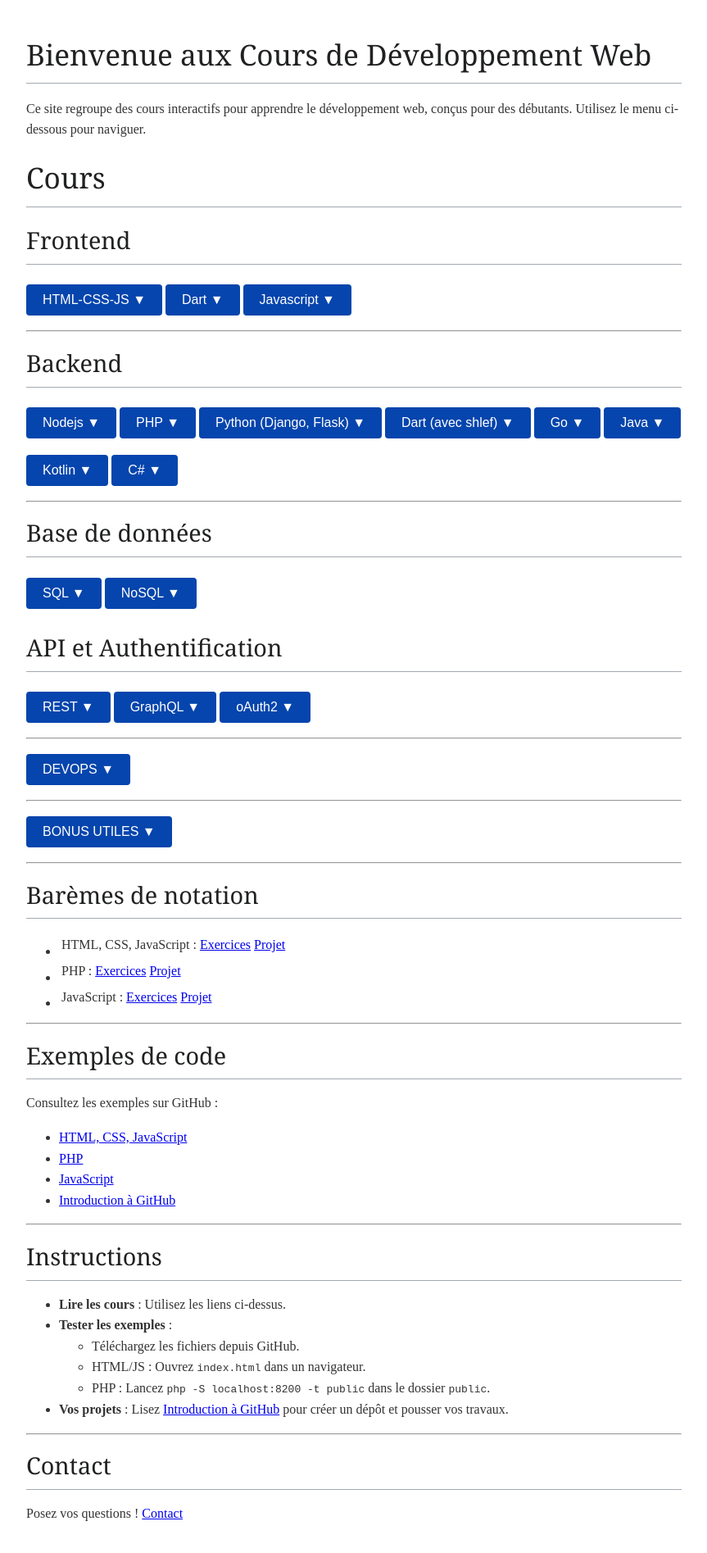
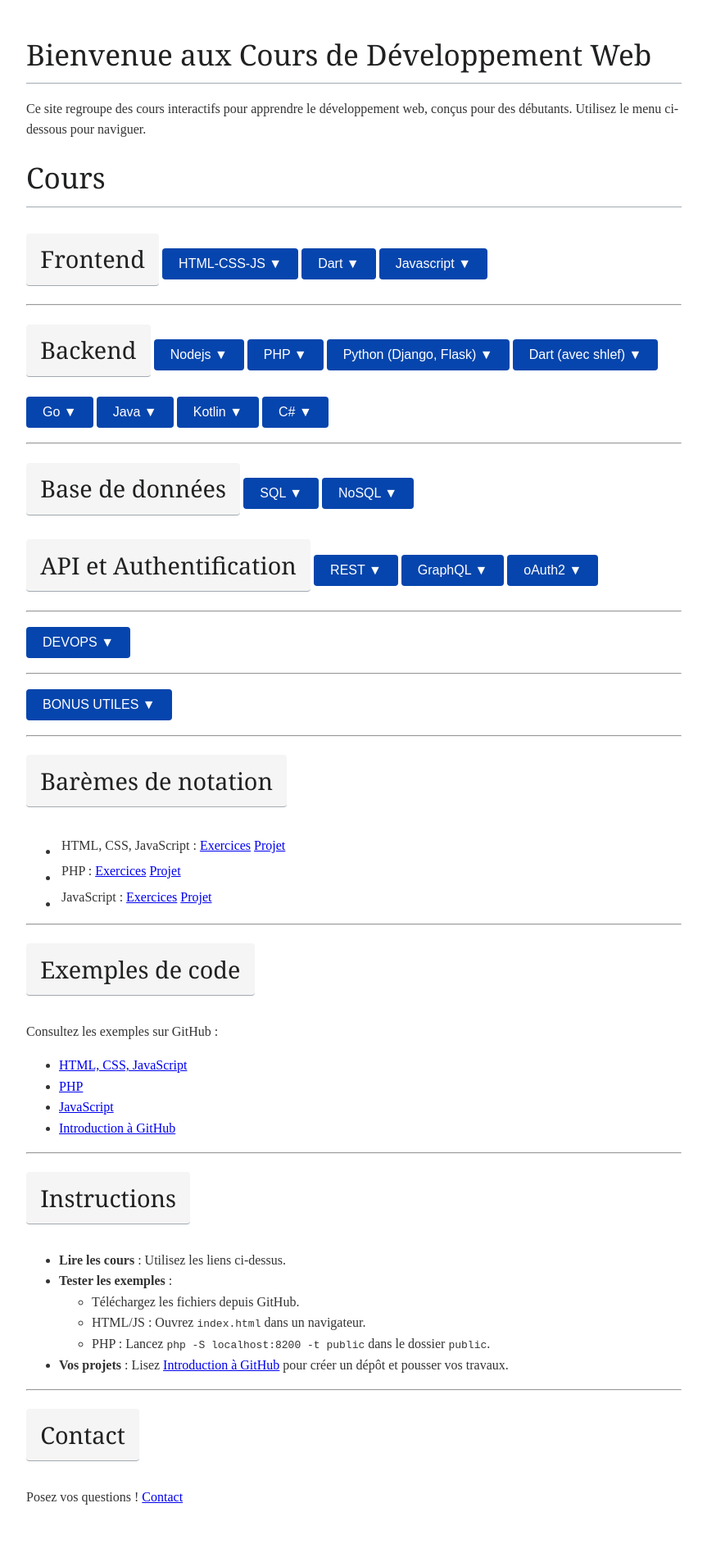
Before and after one commit to lakrim92/Cours_WebDevelopment, a Jekyll site: the page built from docs/index.md, in a window 1280 px wide. Shown: the whole page at 82% size, without its empty margins (208-1071 px from the left). Built offline with Jekyll 4.4.1, drawn with Linux system fonts in a browser that asks for light colours.

```diff
--- a/docs/assets/css/style.css
+++ b/docs/assets/css/style.css
@@ -20,6 +20,14 @@
 h2 {
     font-size: 1.8em;
     font-weight: normal;
+    background-color: #f5f5f5;
+    /* Fond gris clair */
+    padding: 0.3em 0.6em;
+    /* Padding pour encadrer */
+    display: inline-block;
+    /* Adapte le fond à la largeur du texte */
+    border-radius: 4px;
+    /* Coins arrondis */
 }
 
 h3 {
```
Also changed, not shown: 2 other files.
